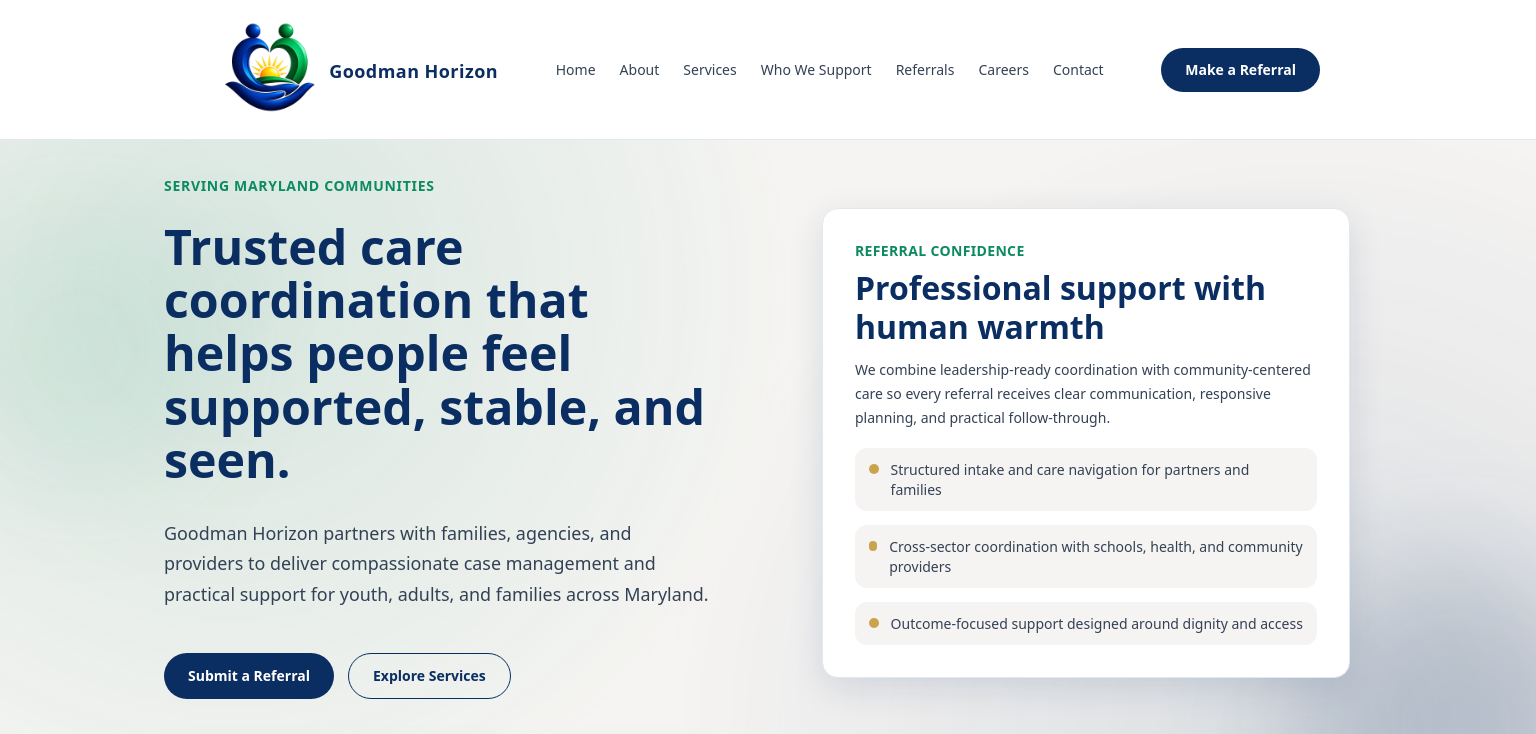
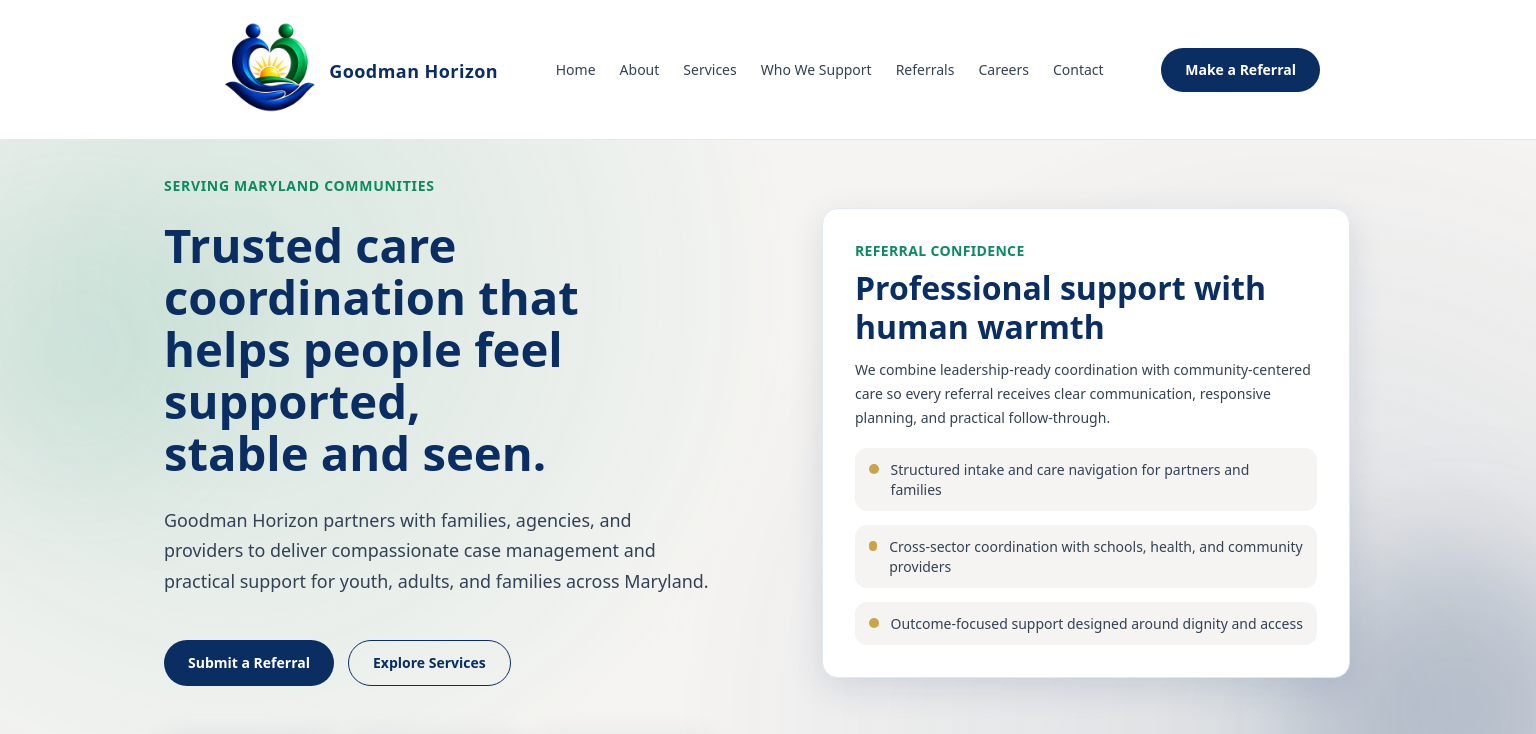
Before and after one commit to EricGoodmanD/Goodman-Horizon, a Next.js app: page / in a window 1536 px wide. Shown: the top 734 px of the page. Built offline with nearby package versions, Linux system fonts and the light colour scheme.

Commit message:
Refine desktop hero headline flow and spacing

```diff
--- a/app/globals.css
+++ b/app/globals.css
@@ -237,24 +237,29 @@ body {
   }
 
   .laptop-hero-title {
-    font-size: 3.02rem;
+    font-size: 2.95rem;
     line-height: 1.1;
-    max-width: 48rem;
+    max-width: 41rem;
+  }
+
+
+  .laptop-hero-content-group {
+    margin-top: -0.45rem;
   }
 
   .laptop-hero-copy {
-    margin-top: 1.25rem;
+    margin-top: 0.95rem;
     font-size: 1.12rem;
     line-height: 1.7;
     max-width: 38rem;
   }
 
   .laptop-hero-actions {
-    margin-top: 1.35rem;
+    margin-top: 1rem;
   }
 
   .laptop-hero-stats {
-    margin-top: 1.35rem;
+    margin-top: 0.9rem;
     gap: 0.85rem;
   }
 
--- a/app/page.tsx
+++ b/app/page.tsx
@@ -90,8 +90,15 @@ export default function Home() {
             <p className="text-sm font-semibold uppercase tracking-wider text-brandGreen laptop-hero-eyebrow">Serving Maryland Communities</p>
             <div className="laptop-hero-below-label">
               <h1 className="heading-xl laptop-hero-title mt-5 max-w-xl lg:mt-6">
-                Trusted care coordination that helps people feel supported, stable, and seen.
+                Trusted care coordination that
+                <br className="hidden min-[1441px]:block" />
+                <span className="min-[1441px]:hidden"> </span>
+                helps people feel supported,
+                <br className="hidden min-[1441px]:block" />
+                <span className="min-[1441px]:hidden"> </span>
+                stable and seen.
               </h1>
+              <div className="laptop-hero-content-group">
                 <p className="mt-7 max-w-xl text-lg text-slate-700 laptop-hero-copy lg:mt-8">
                   Goodman Horizon partners with families, agencies, and providers to deliver compassionate case
                   management and practical support for youth, adults, and families across Maryland.
@@ -114,6 +121,7 @@ export default function Home() {
                       <p className="mt-1 text-sm font-medium text-brandBlue">{item.value}</p>
                     </div>
                   ))}
+                </div>
               </div>
             </div>
           </div>
```
Lines whose indentation alone changed are shown as unchanged.
